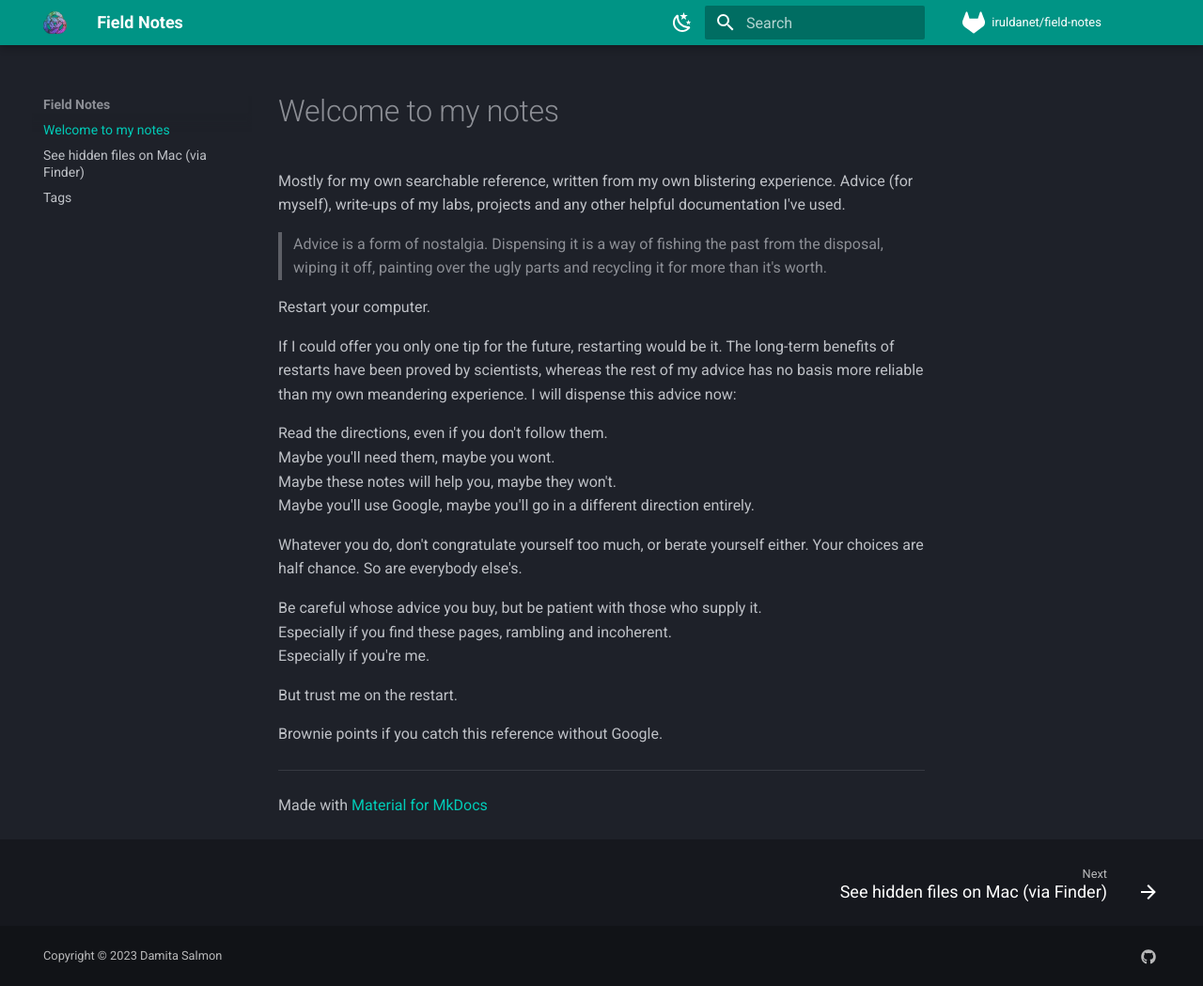
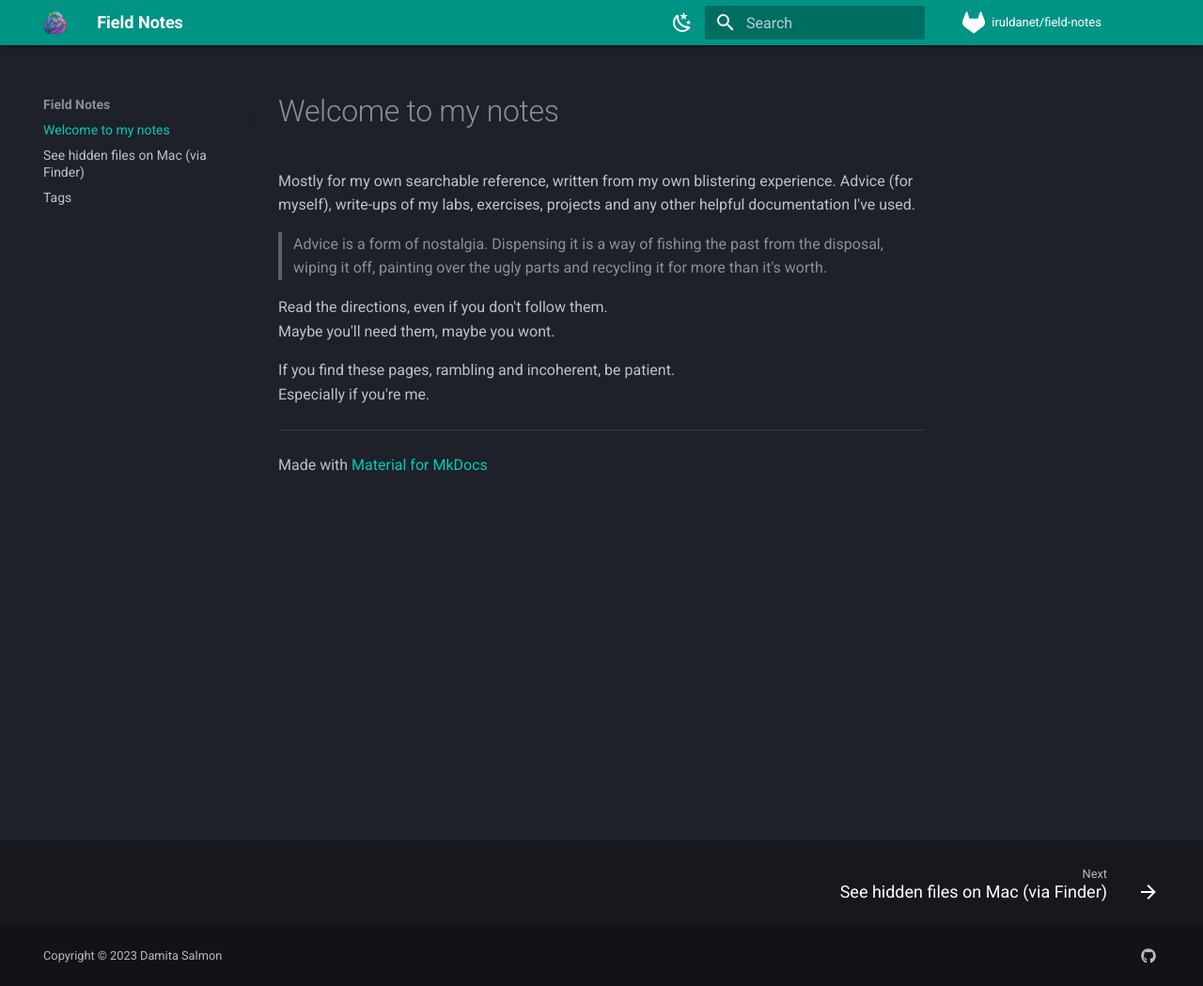
Before and after one commit to damitasalmon/field-notes, an MkDocs documentation site: the page built from docs/index.md, in a window 1280 px wide and 1049 px high. Shown: the whole window at 94% size. Built offline with MkDocs 1.6.1 and Material for MkDocs 9.7.7, drawn with Linux system fonts in a browser that asks for light colours; comment, search, counter and statistics services are not loaded.

Commit message:
Revise index.md

```diff
--- a/docs/index.md
+++ b/docs/index.md
@@ -1,29 +1,15 @@
 # Welcome to my notes
 
 Mostly for my own searchable reference, written from my own blistering experience.
-Advice (for myself), write-ups of my labs, projects and any other helpful documentation I've used.
+Advice (for myself), write-ups of my labs, exercises, projects and any other helpful documentation I've used.
 
 >Advice is a form of nostalgia. Dispensing it is a way of fishing the past from the disposal, wiping it off, painting over the ugly parts and recycling it for more than it's worth.
 
-Restart your computer.
-
-If I could offer you only one tip for the future, restarting would be it. The long-term benefits of restarts have been proved by scientists, whereas the rest of my advice has no basis more reliable than my own meandering experience. I will dispense this advice now:
-
 Read the directions, even if you don't follow them. <br />
 Maybe you'll need them, maybe you wont. <br />
-Maybe these notes will help you, maybe they won't. <br />
-Maybe you'll use Google, maybe you'll go in a different direction entirely. <br />
 
-Whatever you do, don't congratulate yourself too much, or berate yourself either. Your choices are half chance. So are everybody else's.
-
-Be careful whose advice you buy, but be patient with those who supply it. <br />
-Especially if you find these pages, rambling and incoherent. <br />
+If you find these pages, rambling and incoherent, be patient. <br />
 Especially if you're me. <br />
-
-But trust me on the restart.
-<br />
-
-Brownie points if you catch this reference without Google.
 
 ---
 Made with [Material for MkDocs](https://squidfunk.github.io/mkdocs-material/)
```
